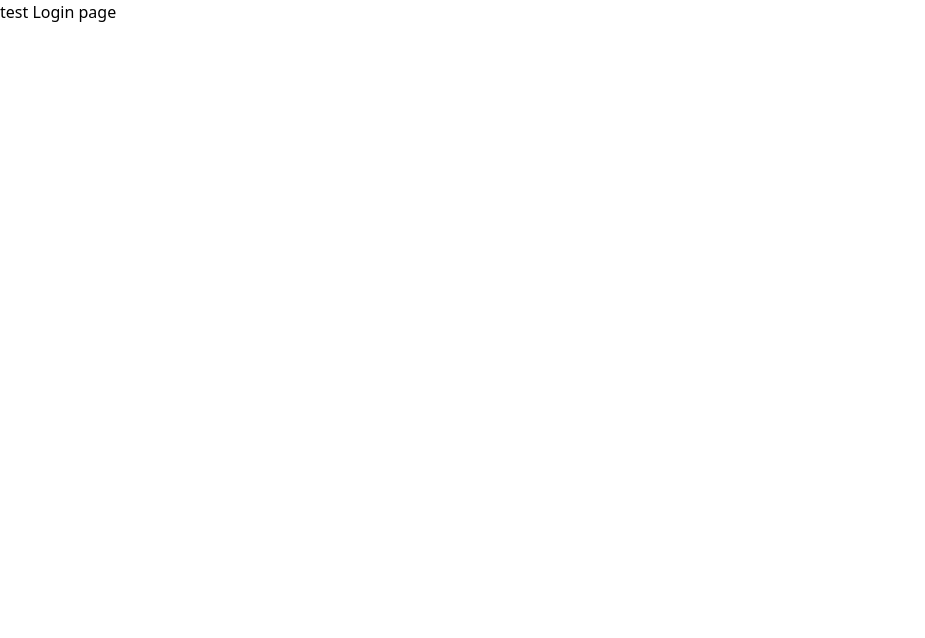
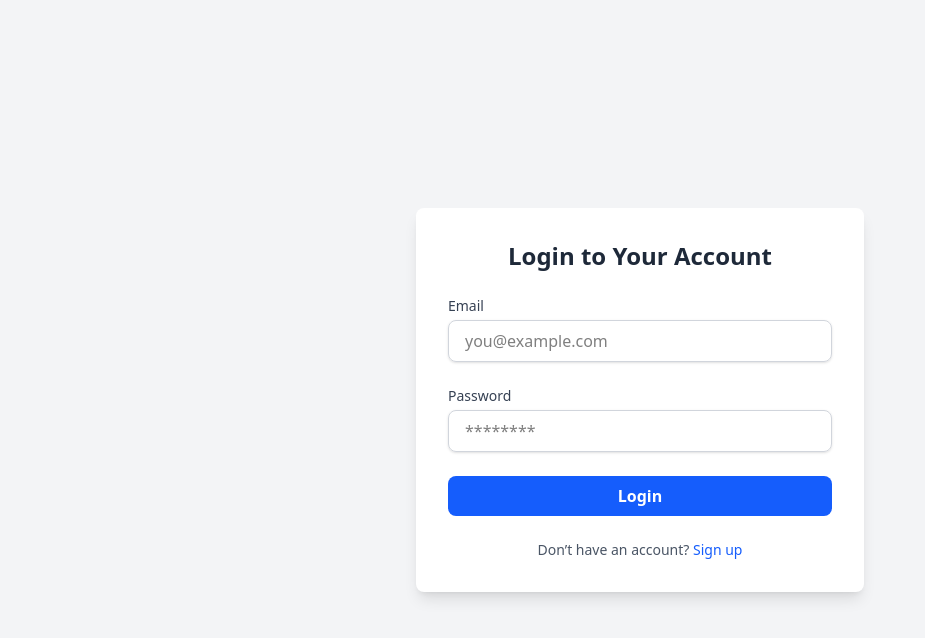
Before and after one commit to Marshmallow-Pikachu/CSD203-G3T1, a React (Vite) app in the folder frontend/: page /login in a window 1280 px wide. Shown: the top 638 px of the page, without its empty margins (0-925 px from the left). Built offline with nearby package versions, Linux system fonts and the light colour scheme; no server answers.

Commit message:
login page

```diff
--- a/frontend/src/pages/Login.tsx
+++ b/frontend/src/pages/Login.tsx
@@ -1,6 +1,87 @@
-export default function Login(){
-    return(
-        <h2>test Login page</h2>
-    )
+import { useState } from "react";
+import { api } from "../api/client"; // ✅ import your axios client
+import { useNavigate } from "react-router-dom"; // 🔹 NEW
 
+export default function Login() {
+  const [email, setEmail] = useState("");       // 🔹 NEW
+  const [password, setPassword] = useState(""); // 🔹 NEW
+  const [message, setMessage] = useState("");   // 🔹 NEW
+  const navigate = useNavigate(); // 🔹 NEW
+
+  async function handleLogin(e: React.FormEvent) { // 🔹 NEW
+    e.preventDefault();
+    try {
+    //   const res = await api.post(
+    //     "/auth/login",
+    //     { username: email, password }, // backend expects username/password
+    //     { withCredentials: true }
+    //   );
+      setMessage("✅ Login successful!");
+      navigate("/");
+
+    //   console.log("Response:", res.data);
+
+    } catch (err) {
+      console.error("Login failed:", err);
+      setMessage("❌ Login failed");
+    }
+  }
+
+  return (
+    <div className="flex items-center justify-center min-h-screen bg-gray-100">
+      <div className="w-full max-w-md bg-white rounded-lg shadow-lg p-8">
+        <h2 className="text-2xl font-bold text-center text-gray-800 mb-6">
+          Login to Your Account
+        </h2>
+
+        {/* 🔹 CHANGED: added onSubmit */}
+        <form className="space-y-6" onSubmit={handleLogin}>
+          <div>
+            <label htmlFor="email" className="block text-sm font-medium text-gray-700">
+              Email
+            </label>
+            <input
+              type="email"
+              id="email"
+              placeholder="you@example.com"
+              value={email}
+              onChange={(e) => setEmail(e.target.value)}
+              className="mt-1 block w-full px-4 py-2 border rounded-lg shadow-sm focus:ring-2 focus:ring-blue-500 focus:outline-none border-gray-300"
+            />
+          </div>
+          <div>
+            <label htmlFor="password" className="block text-sm font-medium text-gray-700">
+              Password
+            </label>
+            <input
+              type="password"
+              id="password"
+              placeholder="********"
+              value={password}
+              onChange={(e) => setPassword(e.target.value)}
+              className="mt-1 block w-full px-4 py-2 border rounded-lg shadow-sm focus:ring-2 focus:ring-blue-500 focus:outline-none border-gray-300"
+            />
+          </div>
+          <button
+            type="submit"
+            className="w-full bg-blue-600 text-white font-semibold py-2 px-4 rounded-lg hover:bg-blue-700 transition-colors"
+          >
+            Login
+          </button>
+        </form>
+
+        {/* 🔹 NEW: message display */}
+        {message && (
+          <p className="mt-4 text-center text-sm text-gray-700">{message}</p>
+        )}
+
+        <p className="mt-6 text-center text-sm text-gray-600">
+          Don’t have an account?{" "}
+          <a href="/register" className="text-blue-600 hover:underline">
+            Sign up
+          </a>
+        </p>
+      </div>
+    </div>
+  );
 }
```
